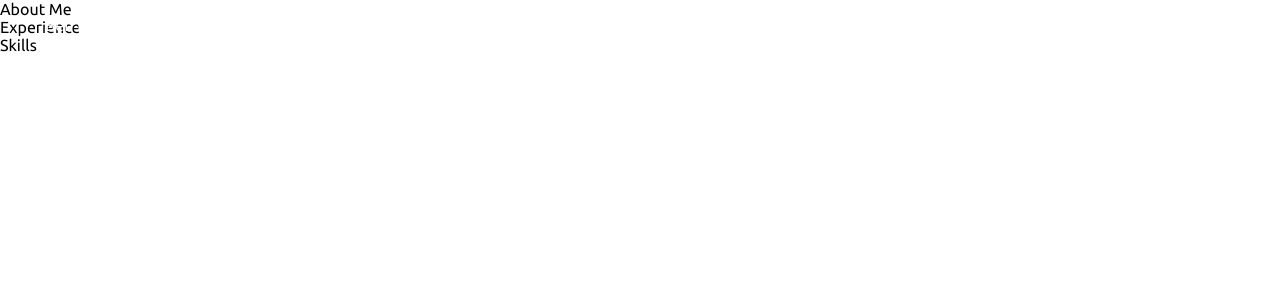
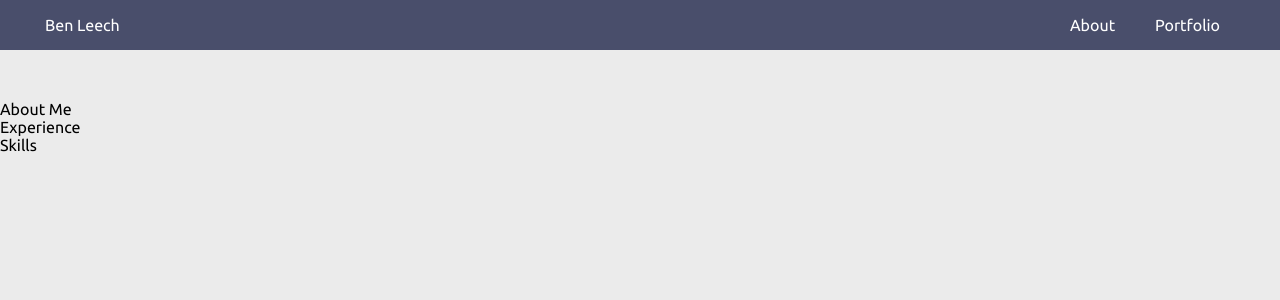
Before and after one commit to BenLeech/portfolio-website-v1, an Angular app in the folder portfolio-website/: page /about in a window 1280 px wide. Shown: the top 300 px of the page. Built offline with nearby package versions, Linux system fonts and the light colour scheme.

Commit message:
handling negative scroll position

```diff
--- a/portfolio-website/src/app/components/about-me/about-me.component.scss
+++ b/portfolio-website/src/app/components/about-me/about-me.component.scss
@@ -0,0 +1,8 @@
+@import "../../../assets/variables";
+
+.about-me-page-container{
+  background-color: $off-white;
+  width: 100%;
+  height: 100%;
+  padding-top: 100px;
+}
--- a/portfolio-website/src/app/components/navbar/navbar.component.ts
+++ b/portfolio-website/src/app/components/navbar/navbar.component.ts
@@ -31,7 +31,8 @@ export class NavbarComponent implements OnInit {
 
   @HostListener('window:scroll', [])
   handleScrollEvent(){
-    this.showNav = (window.pageYOffset > (window.innerHeight * this.navigationService.getScrollPercentage()));
+    this.showNav = (this.navigationService.getScrollPercentage() === 0) ? true :
+      (window.pageYOffset > (window.innerHeight * this.navigationService.getScrollPercentage()));
   }
 
   private getNavLinks(){
```
